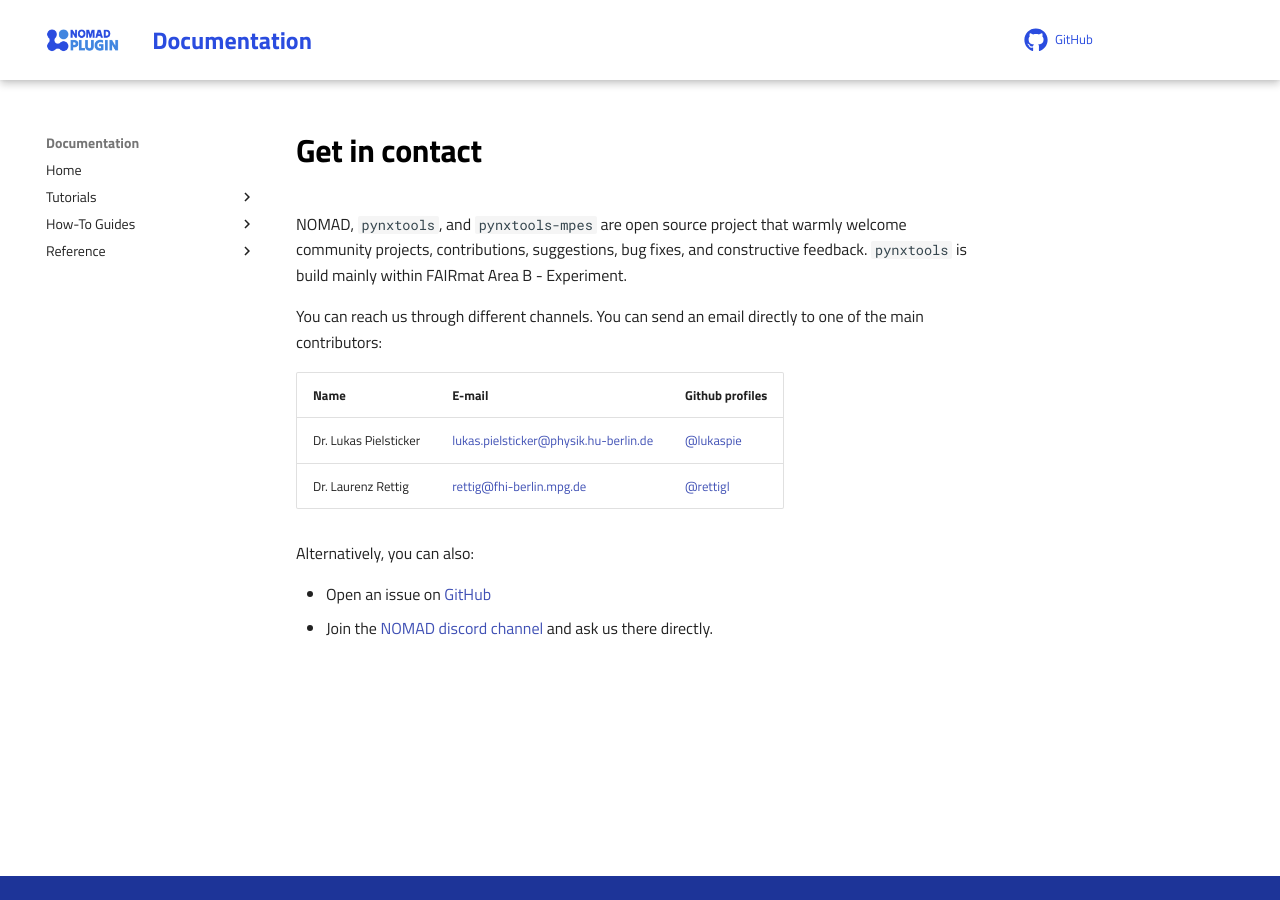
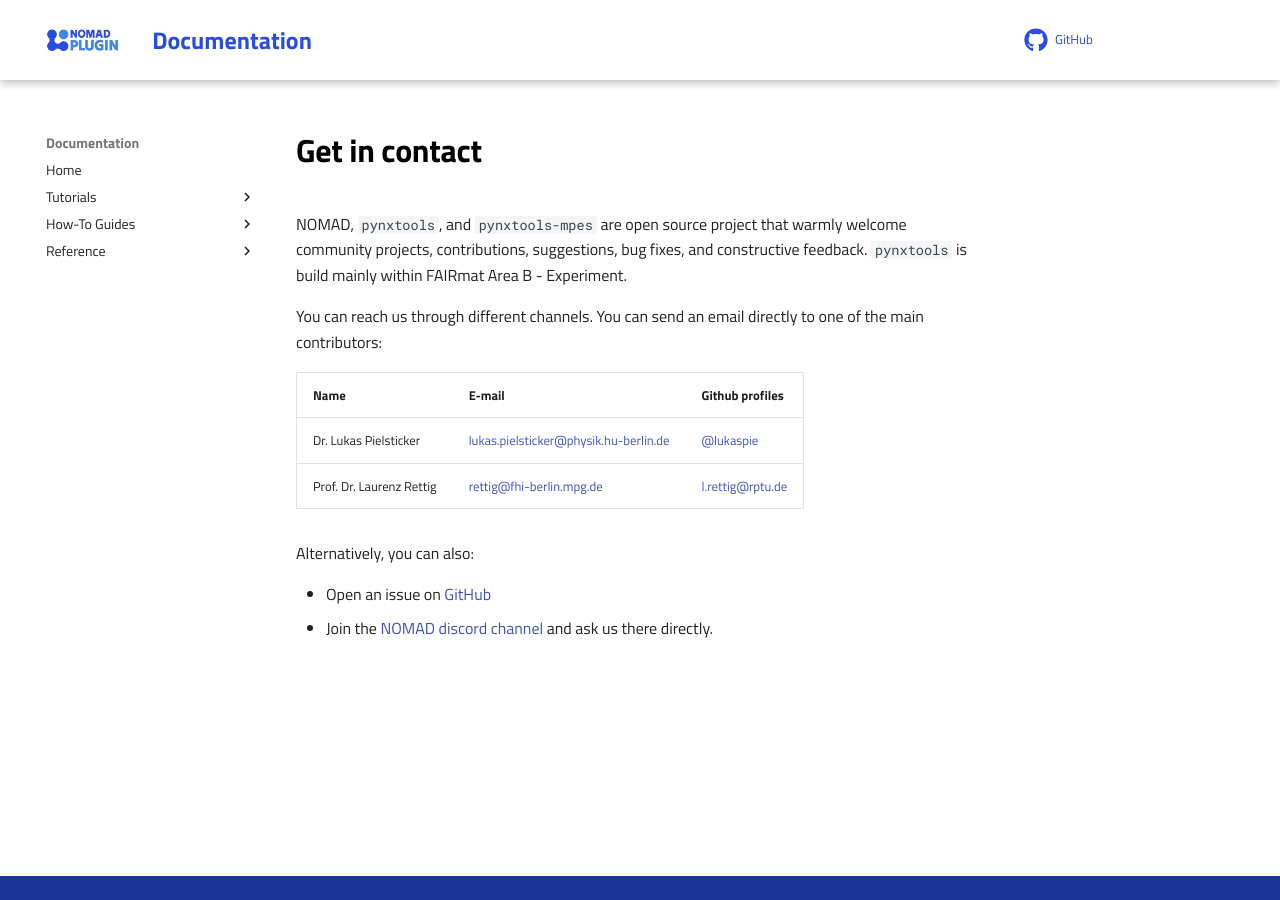
Before and after one commit to FAIRmat-NFDI/pynxtools-mpes, an MkDocs documentation site: the page built from docs/contact.md, in a window 1280 px wide. Built offline with MkDocs 1.6.1 and Material for MkDocs 9.7.7, drawn with Linux system fonts in a browser that asks for light colours; comment, search, counter and statistics services are not loaded.

Commit message:
Apply suggestions from code review
Co-authored-by: Laurenz Rettig <53396064+rettigl@users.noreply.github.com>

```diff
--- a/docs/contact.md
+++ b/docs/contact.md
@@ -7,7 +7,7 @@ You can reach us through different channels. You can send an email directly to o
 | Name | E-mail     | Github profiles |
 |------|------------|-----------------|
 | Dr. Lukas Pielsticker | [lukas.pielsticker@physik.hu-berlin.de](mailto:lukas.pielsticker@physik.hu-berlin.de) | [@lukaspie](https://github.com/lukaspie) |
-| Dr. Laurenz Rettig | [rettig@fhi-berlin.mpg.de](mailto:lukas.rettig@fhi-berlin.mpg.de) | [@rettigl](https://github.com/rettigl) |
+| Prof. Dr. Laurenz Rettig | [rettig@fhi-berlin.mpg.de](mailto:rettig@fhi-berlin.mpg.de) |  [l.rettig@rptu.de](mailto:l.rettig@rptu.de) | [@rettigl](https://github.com/rettigl) |
 
 Alternatively, you can also:
 
```
Also changed, not shown: docs/tutorial/standalone.md (+1 -1 lines).
